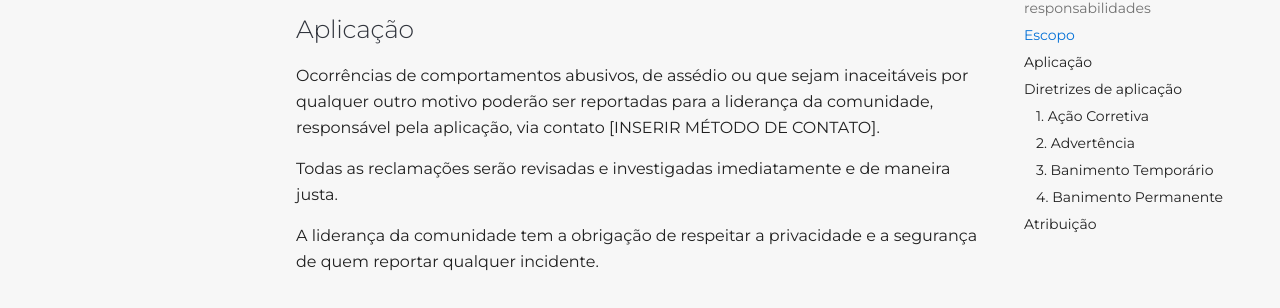
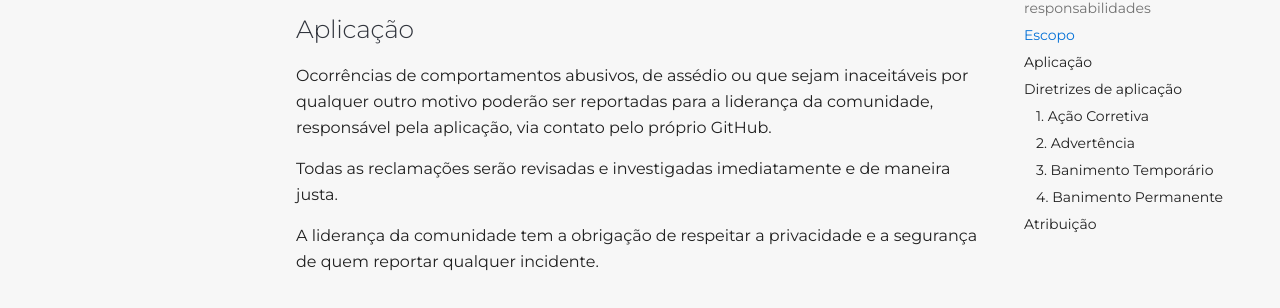
Before and after one commit to mdsreq-fga-unb/2024.2-T01-CRMProInjecao, an MkDocs documentation site: the page built from docs/guia-contribuicao/code_of_conduct.md, in a window 1280 px wide and 900 px high, scrolled down 1575 px. Shown: the part 194-502 px from the top of the window. Built offline with MkDocs 1.6.1 and Material for MkDocs 9.7.7, drawn with Linux system fonts in a browser that asks for light colours; comment, search, counter and statistics services are not loaded; the version menu is left out.

Commit message:
fix: Adjust on docs

```diff
--- a/docs/guia-contribuicao/code_of_conduct.md
+++ b/docs/guia-contribuicao/code_of_conduct.md
@@ -38,7 +38,7 @@ Exemplos de representação da nossa comunidade incluem usar um endereço de e-m
 
 ## Aplicação
 
-Ocorrências de comportamentos abusivos, de assédio ou que sejam inaceitáveis por qualquer outro motivo poderão ser reportadas para a liderança da comunidade, responsável pela aplicação, via contato [INSERIR MÉTODO DE CONTATO].
+Ocorrências de comportamentos abusivos, de assédio ou que sejam inaceitáveis por qualquer outro motivo poderão ser reportadas para a liderança da comunidade, responsável pela aplicação, via contato pelo próprio GitHub.
 
 Todas as reclamações serão revisadas e investigadas imediatamente e de maneira justa.
 
```
Also changed, not shown: docs/guia-contribuicao/politica_de_branchs.md (+1 -1 lines).
